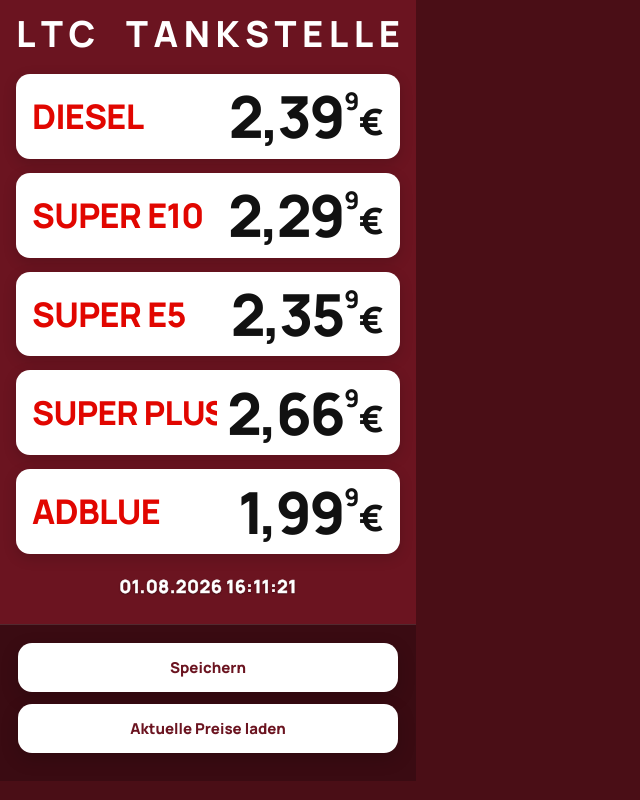
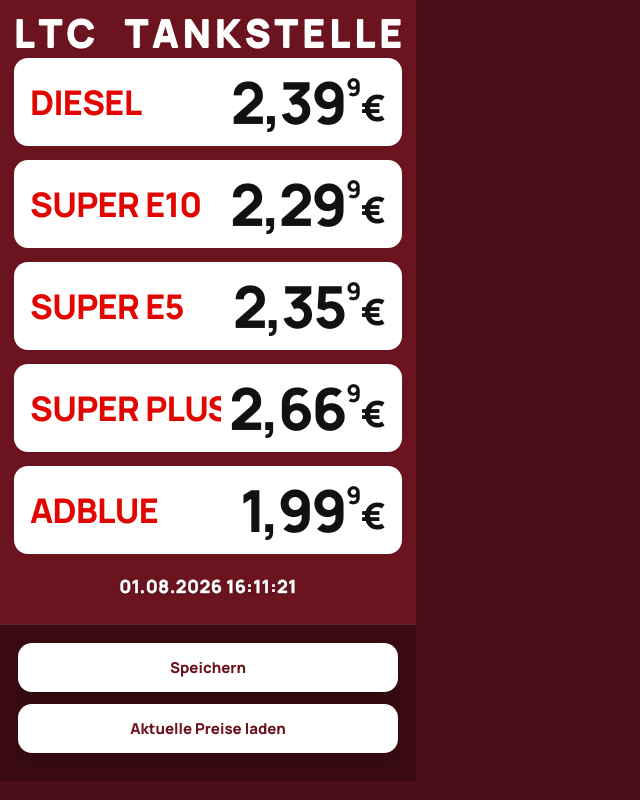
Before and after one commit to Mchdozr/gazbenzin, a PHP site: page /widget.php in a window 1280 px wide. Shown: the whole page, without its empty margins (0-640 px from the left). Run offline with PHP 8.4, Linux system fonts and the light colour scheme.

Commit message:
Sync remaining LED spacing CSS.
Co-authored-by: Mücahid Özer <Mchdozr@users.noreply.github.com>

```diff
--- a/assets/style.css
+++ b/assets/style.css
@@ -57,11 +57,11 @@ body.admin-page {
   width: 416px;
   height: 624px;
   max-height: 624px;
-  padding: 8px 16px var(--safe-bottom);
+  padding: 6px 14px var(--safe-bottom);
   display: flex;
   flex-direction: column;
   justify-content: flex-start;
-  gap: var(--gap);
+  gap: 0;
   background: var(--bg);
   overflow: hidden;
 }
@@ -85,10 +85,13 @@ body.admin-page {
   width: 100%;
   color: #ffffff;
   text-transform: uppercase;
-  font-size: 36px;
+  font-size: 38px;
   font-weight: 800;
   line-height: 1;
   white-space: nowrap;
+  -webkit-text-stroke: 1px #ffffff;
+  paint-order: stroke fill;
+  text-shadow: 0 0 1px #ffffff, 0 1px 0 #ffffff;
 }
 
 .brand-name > span {
@@ -103,15 +106,20 @@ body.admin-page {
 .card {
   flex: 1 1 0;
   min-height: 0;
+  margin-bottom: var(--gap);
   background: var(--card);
   border-radius: var(--radius);
   padding: 0 var(--pad-x);
   display: flex;
   align-items: center;
   justify-content: space-between;
-  gap: 10px;
-  box-shadow: 0 4px 14px rgba(0, 0, 0, 0.16);
+  gap: 8px;
+  box-shadow: none;
   overflow: hidden;
+}
+
+.card:last-of-type {
+  margin-bottom: var(--gap);
 }
 
 .type {
```
